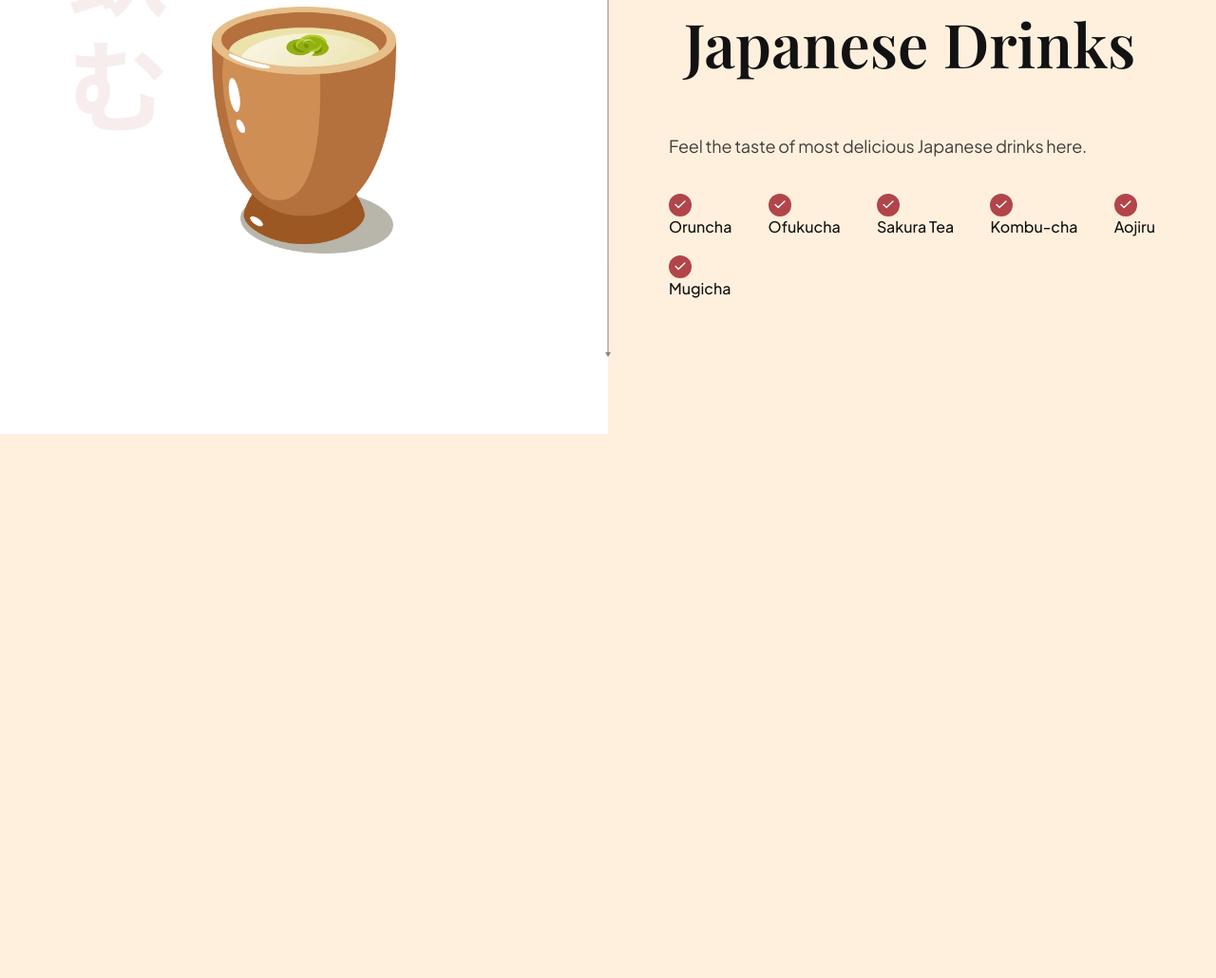
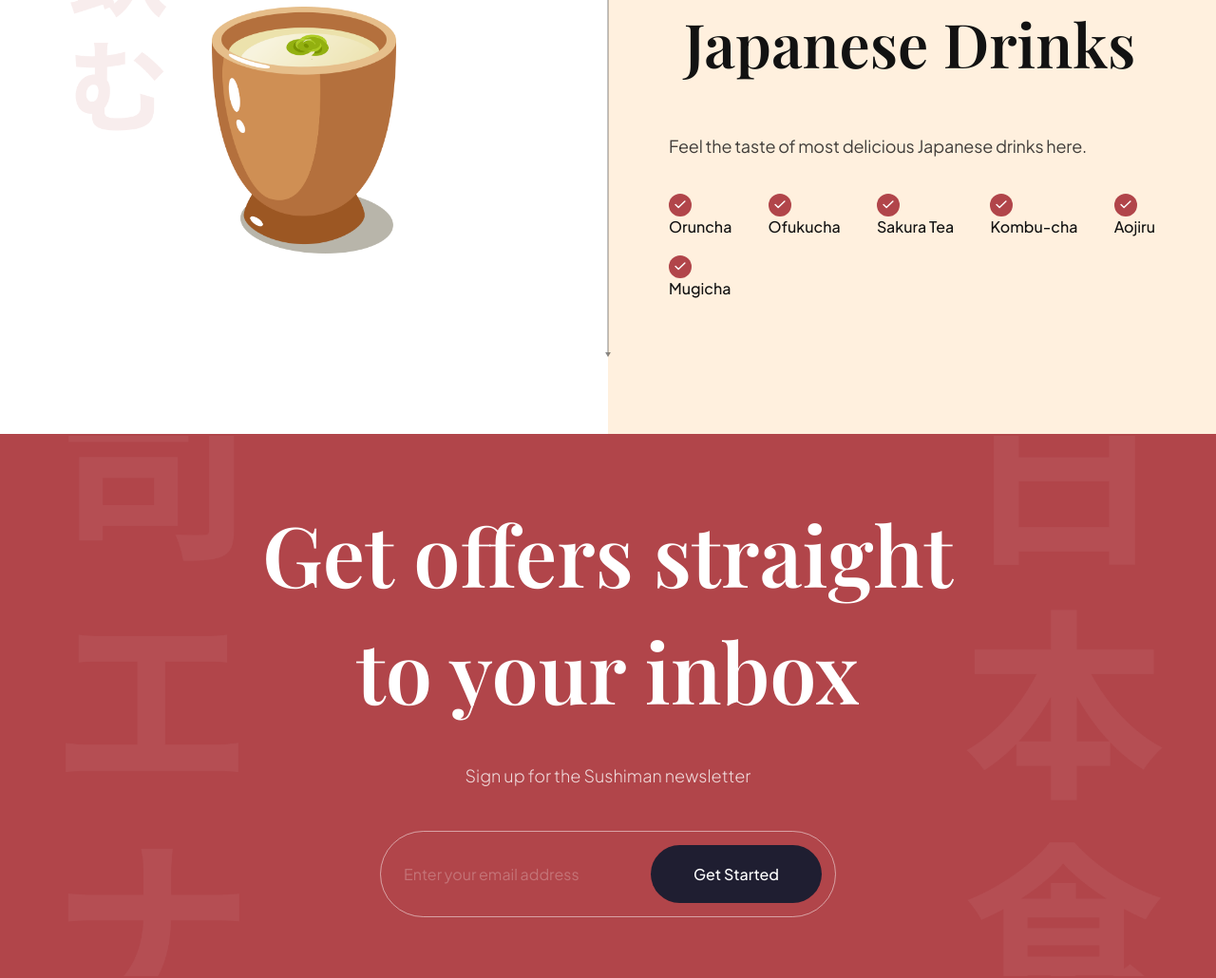
Before and after one commit to Tydomx/sushi-site-clone, a website built with Vite: page index.html in a window 1280 px wide. Shown: the part 3241-4271 px from the top of the page at 95% size. Before the commit the page ends 3698 px from the top, so only its background shows below. Built offline with nearby package versions, Linux system fonts and the light colour scheme.

Commit message:
Add newsletter

```diff
--- a/css/sections/subscribe.css
+++ b/css/sections/subscribe.css
@@ -0,0 +1,89 @@
+.subscription {
+	padding: 64px;
+
+	background-color: var(--primary-color);
+	background-image: url('../../assets/subscribe_bg.png');
+	background-position: center;
+	background-repeat: no-repeat;
+	background-size: contain;
+
+	flex-direction: column;
+	overflow: hidden;
+}
+
+/* style text */
+.subscription h2 {
+	font-size: 88px;
+	font-family: var(--playfair-display);
+	font-weight: 600;
+	line-height: 123px;
+
+	color: #fff;
+	text-align: center;
+}
+
+.subscription p {
+	font-size: 18px;
+	font-family: var(--plus-jakarta-sans);
+	font-weight: 300;
+	line-height: 36px;
+
+	margin-top: 32px;
+
+	color: rgba(255, 255, 255, 0.8);
+	text-align: center;
+}
+
+/* subscription form */
+.subscription__form {
+	min-width: 480px;
+	margin-top: 40px;
+	padding: 14px 14px 14px 24px;
+
+	display: flex;
+	gap: 10px;
+
+	border: 1px solid rgba(255, 255, 255, 0.5);
+
+	border-radius: 46px;
+}
+
+/* style inside form */
+.subscription__form input {
+	flex: 1;
+
+	font-size: 16px;
+	font-weight: 400;
+	font-family: var(--plus-jakarta-sans);
+
+	color: #fff;
+	opacity: 0.5;
+
+	background: transparent;
+	border: none;
+	outline: none;
+}
+
+.subscription__form input::placeholder {
+	color: #fff;
+	opacity: 0.5;
+}
+
+/* style button */
+.subscription__form button {
+	padding: 20px;
+
+	min-width: 180px;
+
+	font-size: 16px;
+	font-weight: 500;
+	font-family: var(--plus-jakarta-sans);
+	color: #fff;
+	text-align: center;
+
+	background: var(--black-400);
+	border-radius: 46px;
+	border: none;
+	outline: none;
+	cursor: pointer;
+}
--- a/index.html
+++ b/index.html
@@ -359,6 +359,21 @@
       </section>
       <!-- END: trending drinks -->
     </section>
+
+    <!-- newsletter section -->
+    <section class="subscription flex-center" id="services">
+      <h2 data-aos="flip-down">
+        Get offers straight <br />
+        to your inbox
+      </h2>
+      <p data-aos="fade-up">Sign up for the Sushiman newsletter</p>
+
+      <!-- form -->
+      <div class="subscription__form" data-aos="fade-up">
+        <input type="text" placeholder="Enter your email address" />
+        <button>Get Started</button>
+      </div>
+    </section>
     <script type="module" src="./js/script.js"></script>
   </body>
 </html>
```
